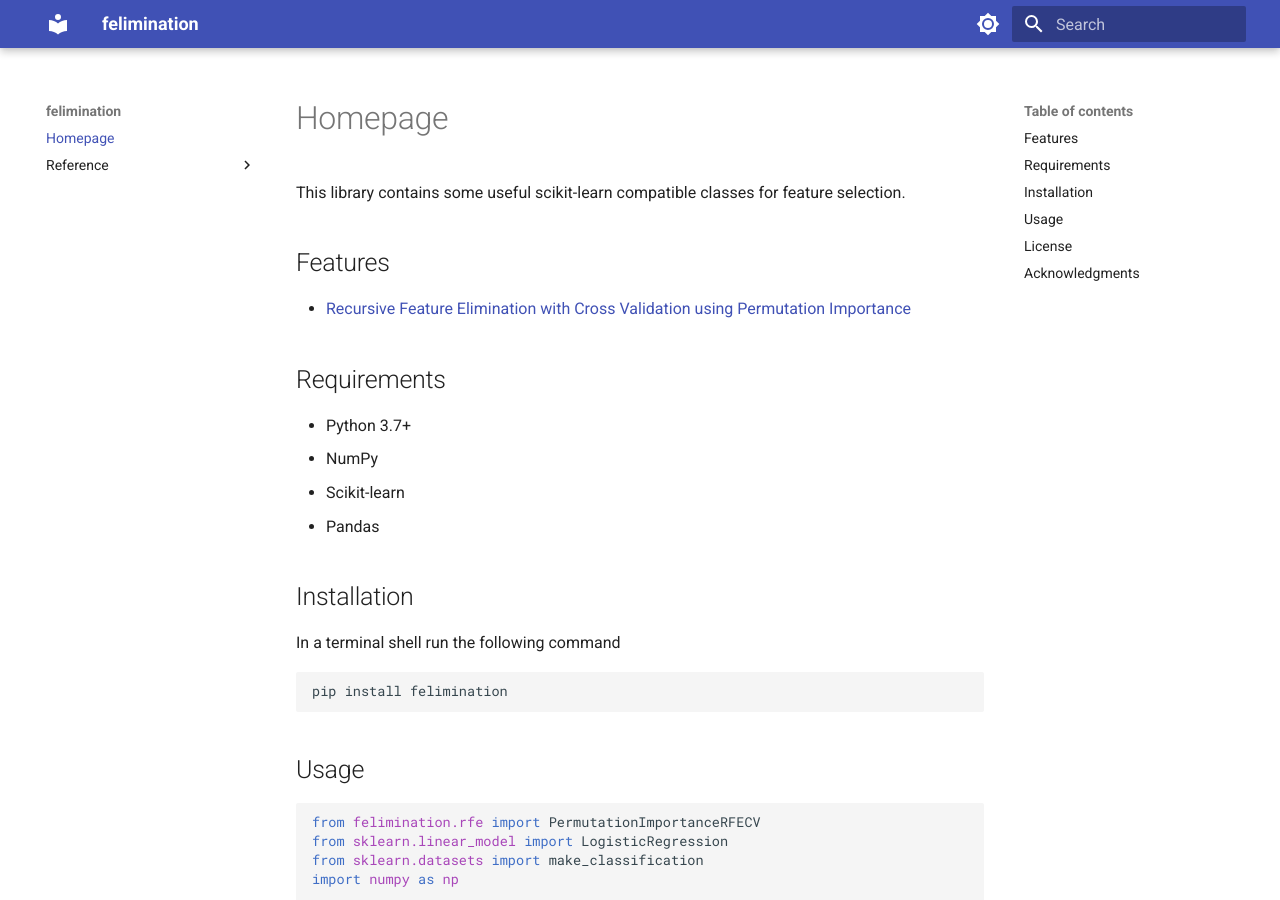
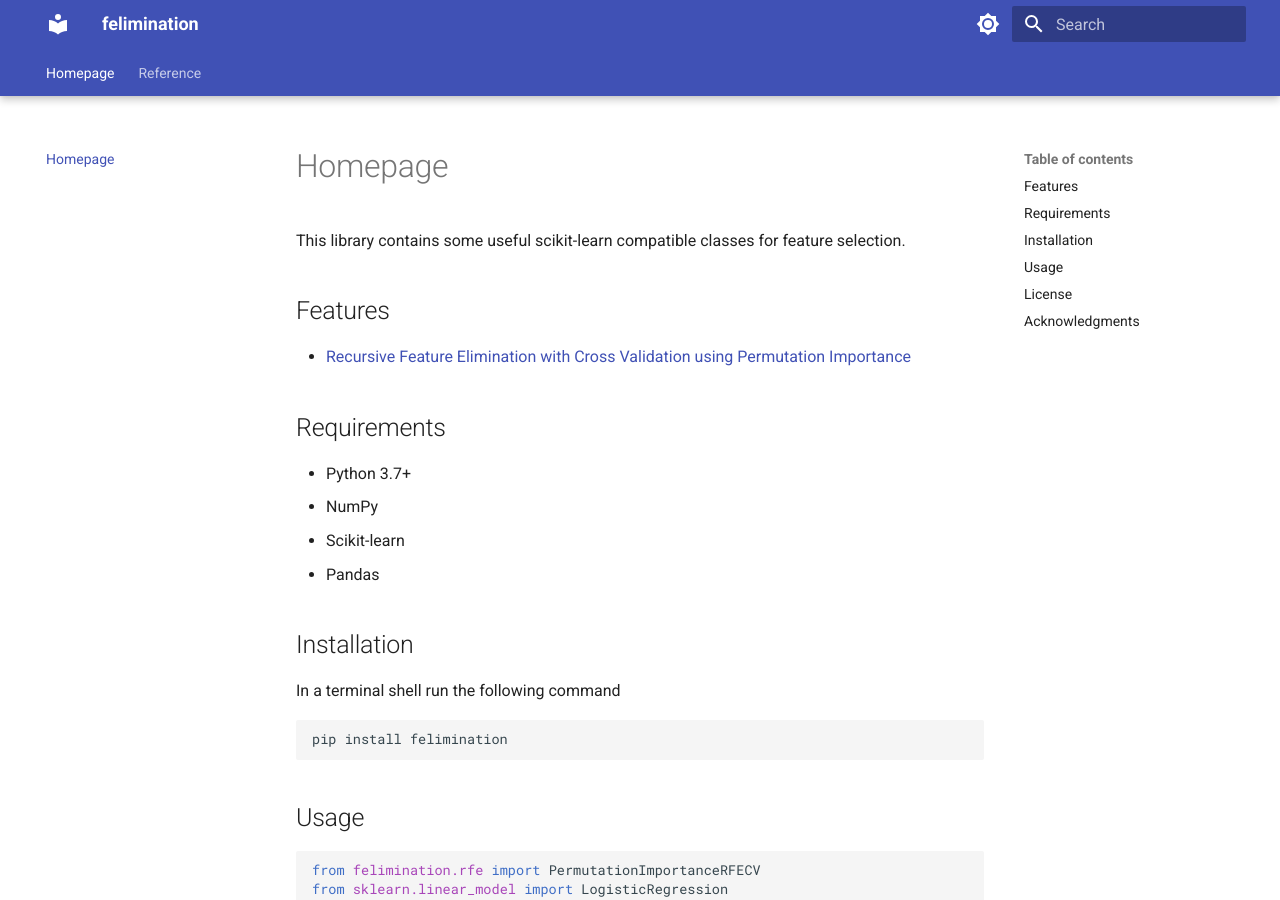
Before and after one commit to ClaudioSalvatoreArcidiacono/felimination, an MkDocs documentation site: the page built from docs/index.md, in a window 1280 px wide and 900 px high. Built offline with MkDocs 1.6.1 and Material for MkDocs 9.7.7, drawn with Linux system fonts in a browser that asks for light colours.

Commit message:
Add tabs in docs

````diff
--- a/docs/index.md
+++ b/docs/index.md
@@ -51,7 +51,7 @@ selector.ranking_
 # array([9, 3, 8, 9, 7, 8, 5, 6, 9, 6, 8, 1, 9, 7, 8, 9, 9, 2, 4, 7])
 selector.plot()
 ```
-![example of plot](./docs/assets/example_plot.png)
+![example of plot](./assets/example_plot.png)
 
 It looks like `5` is a good number of features, we can set the number of features to select to 5 without need of retraining
 
--- a/mkdocs.yml
+++ b/mkdocs.yml
@@ -18,6 +18,10 @@ theme:
         icon: material/brightness-4
         name: Switch to light mode
 
+  features:
+    - navigation.tabs
+    - navigation.tabs.sticky
+
 plugins:
 - search
 - mkdocstrings:
````
